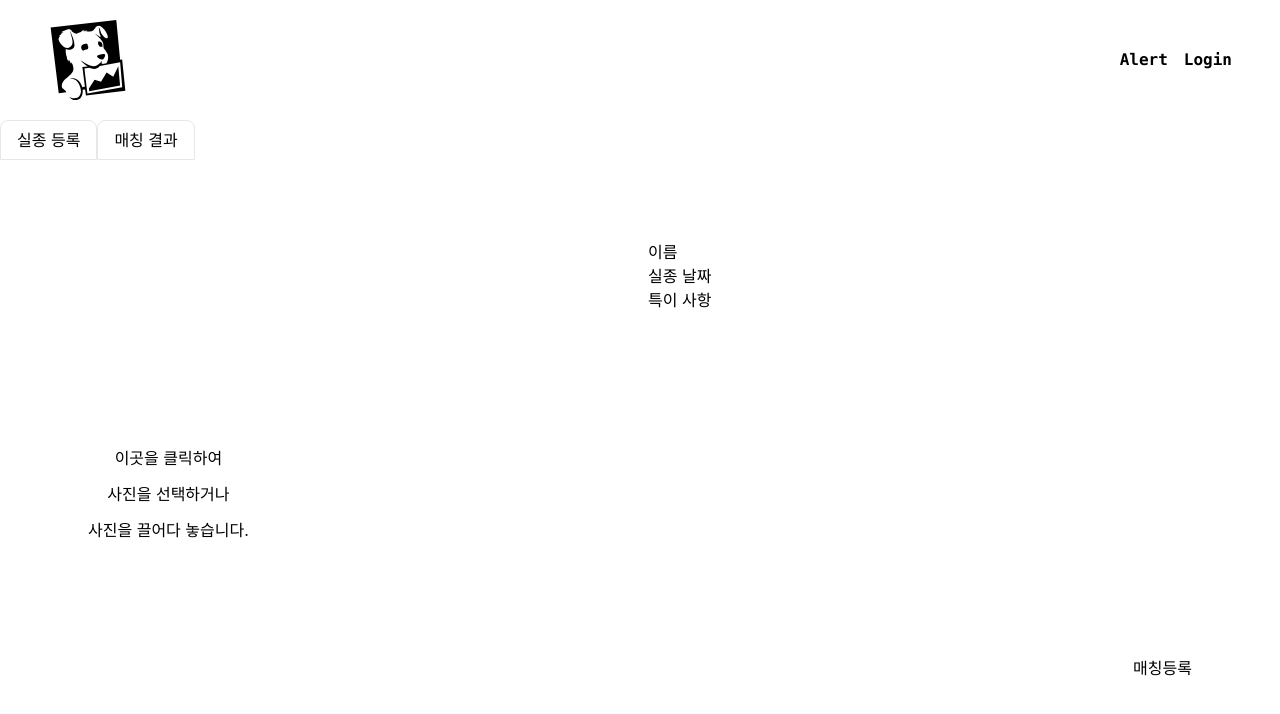
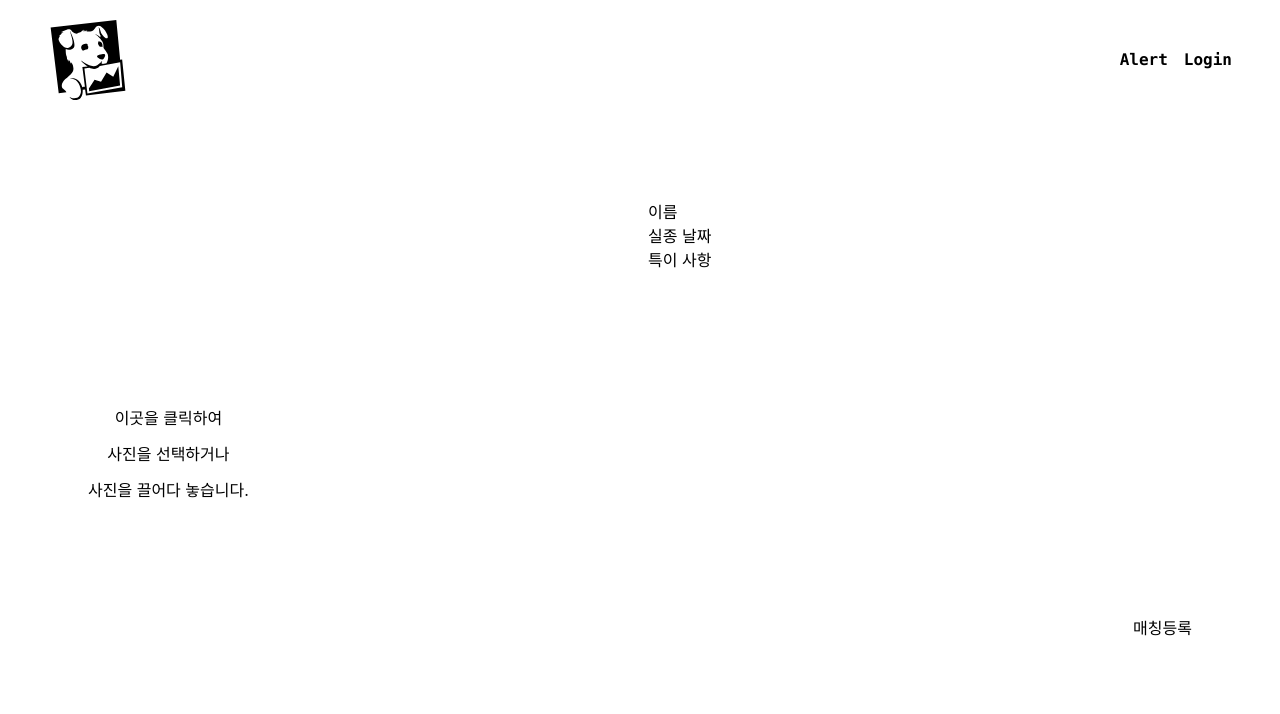
Before and after one commit to mungtage/frontend, a React (Create React App) app: page / in a window 1280 px wide. Shown: the top 714 px of the page. Built offline with nearby package versions, Linux system fonts and the light colour scheme.

Commit message:
[feat] 탭 구현방식 라우팅으로 변경

```diff
--- a/src/App.js
+++ b/src/App.js
@@ -1,6 +1,7 @@
 import { React } from 'react';
-import { BrowserRouter } from 'react-router-dom';
+import { BrowserRouter, Routes, Route } from 'react-router-dom';
 import Header from './components/Header';
+import ResultTab from './components/resultTab/ResultTab';
 import Home from './pages/Home';
 
 function App() {
@@ -8,8 +9,11 @@ function App() {
     <div className="App">
       <BrowserRouter>
         <Header />
-        <Home />
-        {/* <Routes><Route path="" element={} /></Routes> */}
+        {/* <Home /> */}
+        <Routes>
+          <Route path="/" element={<Home />} />
+          <Route path="/results" element={<ResultTab />} />
+        </Routes>
       </BrowserRouter>
     </div>
   );
--- a/src/components/Tabs.js
+++ /dev/null
@@ -1,40 +0,0 @@
-import React, { useState } from 'react';
-import LostPost from './LostPost';
-import MatchResult from './resultTab/MatchResult';
-
-function Tabs() {
-  const [isPost, setIsPost] = useState(true);
-  function selectHandler(e) {
-    if (e.target.id === 'post') {
-      setIsPost(true);
-    } else {
-      setIsPost(false);
-    }
-  }
-
-  return (
-    <>
-      <div>
-        <button
-          type="button"
-          className="btn-tab "
-          onClick={selectHandler}
-          id="post"
-        >
-          실종 등록
-        </button>
-        <button
-          type="button"
-          className="btn-tab"
-          onClick={selectHandler}
-          id="result"
-        >
-          매칭 결과
-        </button>
-      </div>
-      {isPost ? <LostPost /> : <MatchResult />}
-    </>
-  );
-}
-
-export default Tabs;
--- /dev/null
+++ b/src/components/resultTab/ResultTab.js
@@ -0,0 +1,33 @@
+import React, { useState } from 'react';
+import { Link } from 'react-router-dom';
+import MatchResult from './MatchResult';
+import NoPost from './NoResult';
+import NoResult from './NoPost';
+
+function ResultTab() {
+  // eslint-disable-next-line no-unused-vars
+  const [isThereResult, setIsThereResult] = useState('matchResult');
+  function resultContent() {
+    if (isThereResult === 'noResult') {
+      return <NoResult />;
+    }
+    if (isThereResult === 'noPost') {
+      return <NoPost />;
+    }
+    return <MatchResult />;
+  }
+
+  return (
+    <>
+      <button type="button" className="btn-tab ">
+        <Link to="/">실종 등록</Link>
+      </button>
+      <button type="button" className="btn-tab">
+        <Link to="/results">매칭 결과</Link>
+      </button>
+      {resultContent()}
+    </>
+  );
+}
+
+export default ResultTab;
--- a/src/pages/Home.js
+++ b/src/pages/Home.js
@@ -1,8 +1,8 @@
 import React from 'react';
-import Tabs from '../components/Tabs';
+import LostPost from '../components/LostPost';
 
 function Home() {
-  return <Tabs />;
+  return <LostPost />;
 }
 
 export default Home;
```
Also changed, not shown: .eslintrc.json, 2 other files (tests, documents, lock files or other folders).
